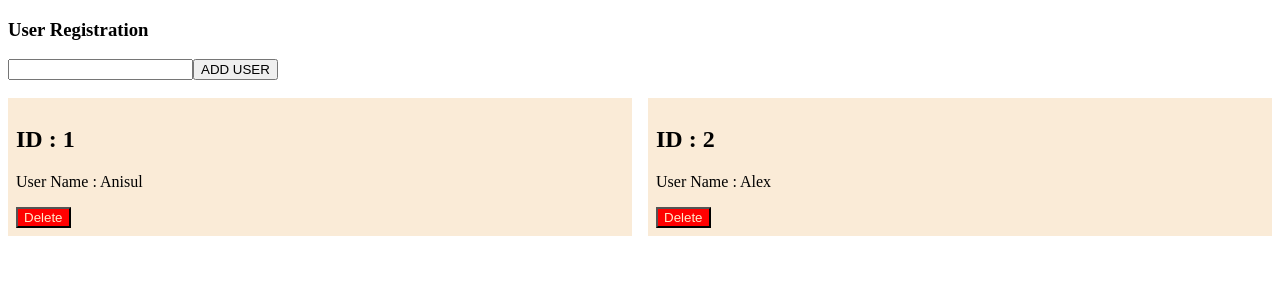
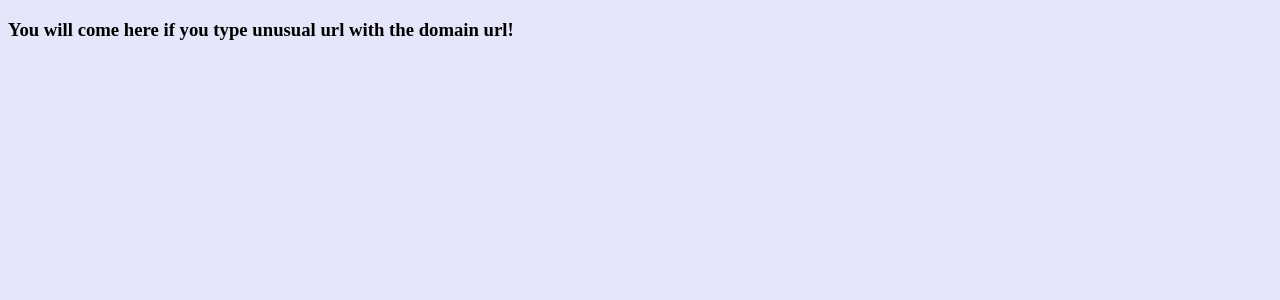
Before and after one commit to nymul-islam-moon/react-anisul-islam, a React (Create React App) app: page / in a window 1280 px wide. Shown: the top 300 px of the page. Built offline with nearby package versions, Linux system fonts and the light colour scheme.

Commit message:
Add Pages and route for them

```diff
--- a/src/App.js
+++ b/src/App.js
@@ -2,19 +2,23 @@
  * Import Third Party
  */
 import React from 'react';
-import Users from "./Components/Users";
 import style from './style.css';
-import NewUser from "./Components/NewUser";
-import UsersProvider from "./Context/UsersContext";
+import { BrowserRouter, Routes, Route } from "react-router-dom";
+import Home from "./pages/Home";
+import Blogs from "./pages/Blogs";
+import Contact from "./pages/Contact";
+import Common from "./pages/Common";
 
 const App = () => {
     return (
-        <UsersProvider>
-            <div>
-                <NewUser />
-                <Users />
-            </div>
-        </UsersProvider>
+        <BrowserRouter>
+            <Routes>
+                <Route path="/home" element={ <Home /> } />
+                <Route path="/blog" element={ <Blogs /> } />
+                <Route path="/contact" element={ <Contact /> } />
+                <Route path="/*" element={ <Common /> } />
+            </Routes>
+        </BrowserRouter>
     );
 };
 
--- a/src/pages/Blogs.js
+++ b/src/pages/Blogs.js
@@ -0,0 +1,11 @@
+import React from "react";
+
+const Blogs = () => {
+    return (
+        <div>
+            <h1>Blog</h1>
+        </div>
+    );
+};
+
+export default Blogs;
--- /dev/null
+++ b/src/pages/Common.js
@@ -0,0 +1,11 @@
+import React from "react";
+
+const Common = () => {
+    return (
+        <div>
+            <h3>You will come here if you type unusual url with the domain url!</h3>
+        </div>
+    );
+};
+
+export default Common;
--- a/src/pages/Home.js
+++ b/src/pages/Home.js
@@ -0,0 +1,13 @@
+import React from "react";
+
+const Home = () => {
+    return (
+        <div>
+            <h1>Home</h1>
+            <p>Lorem Lorem</p>
+            <p>lorem12</p>
+        </div>
+    );
+};
+
+export default Home;
--- a/src/pages/contact.js
+++ b/src/pages/contact.js
@@ -0,0 +1,11 @@
+import React from "react";
+
+const Contact = () => {
+    return (
+        <div>
+            <h1>Contact</h1>
+        </div>
+    );
+};
+
+export default Contact;
--- a/src/style.css
+++ b/src/style.css
@@ -1,3 +1,7 @@
+*{
+    background-color: lavender;
+}
+
 .users {
     display: grid;
     grid-template-columns: repeat(2, minmax(0, 1fr));
@@ -13,3 +17,9 @@
     color: blanchedalmond;
     background: red;
 }
+
+.h1 {
+    align-items: center;
+    accent-color: auto;
+    align-content: center;
+}
```
